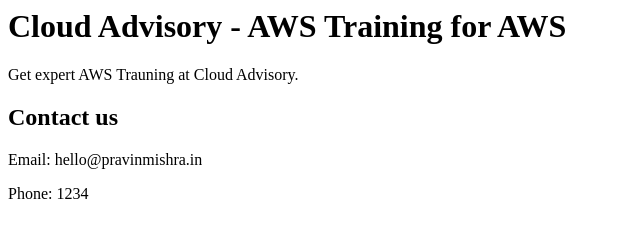
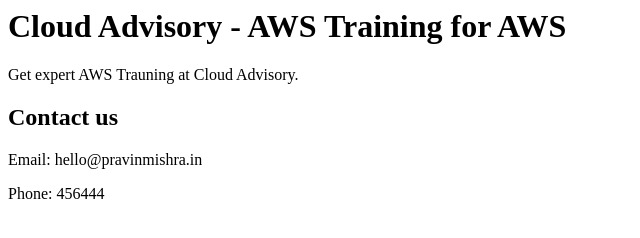
Before and after one commit to pravinmishraaws/The_clouadvisory, a plain HTML site: page index.html in a window 1280 px wide. Shown: the full height of the page, 0-640 px from the left. Drawn offline with Linux system fonts and the light colour scheme.

Commit message:
Update index.html

```diff
--- a/index.html
+++ b/index.html
@@ -8,6 +8,6 @@
 	 <p>Get expert AWS Trauning at Cloud Advisory.</p>
 	 <h2>Contact us</h2>
 	 <p>Email: hello@pravinmishra.in</p>
-	 <p>Phone: 1234</p>
+	 <p>Phone: 456444</p>
 </body>
 </html>
```
